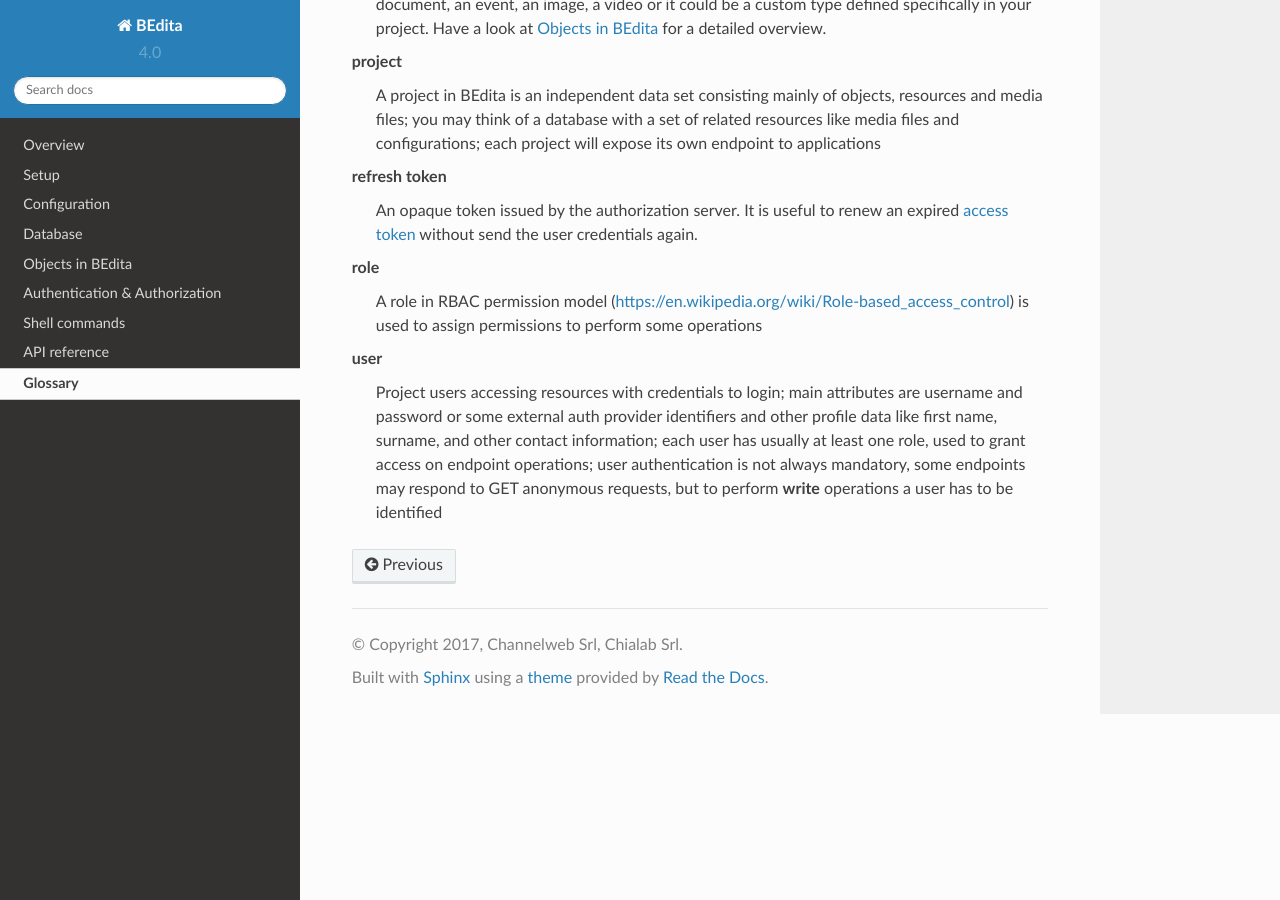
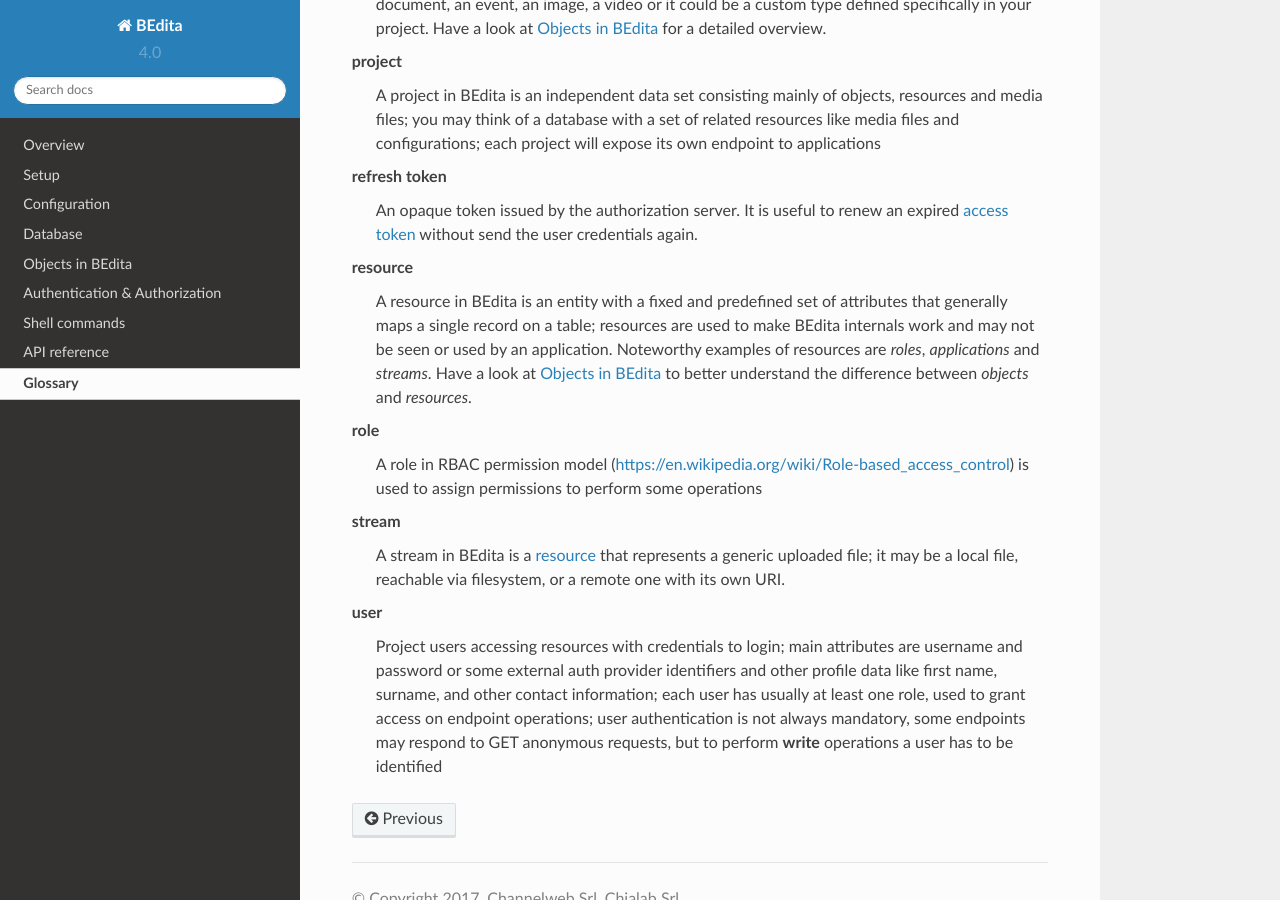
Before and after one commit to bedita/docs, a Sphinx documentation site: the page built from source/glossary.rst, in a window 1280 px wide and 900 px high, scrolled down 1077 px. Built offline with Sphinx 7.4.7 and the Read the Docs theme 2.0.0, drawn with Linux system fonts in a browser that asks for light colours.

Commit message:
docs: add `resource` and `stream` to glossary

```diff
--- a/source/glossary.rst
+++ b/source/glossary.rst
@@ -57,9 +57,20 @@
         without send the user credentials again.
 
 
+    resource
+        A resource in BEdita is an entity with a fixed and predefined set of attributes that generally maps a single record on a table;
+        resources are used to make BEdita internals work and may not be seen or used by an application. Noteworthy examples of resources are `roles`, `applications` and `streams`.
+        Have a look at :ref:`bedita-objects` to better understand the difference between `objects` and `resources`.
+
+
     role
         A role in RBAC permission model (https://en.wikipedia.org/wiki/Role-based_access_control)
         is used to assign permissions to perform some operations
+
+
+    stream
+        A stream in BEdita is a :term:`resource` that represents a generic uploaded file;
+        it may be a local file, reachable via filesystem, or a remote one with its own URI.
 
 
     user
```
